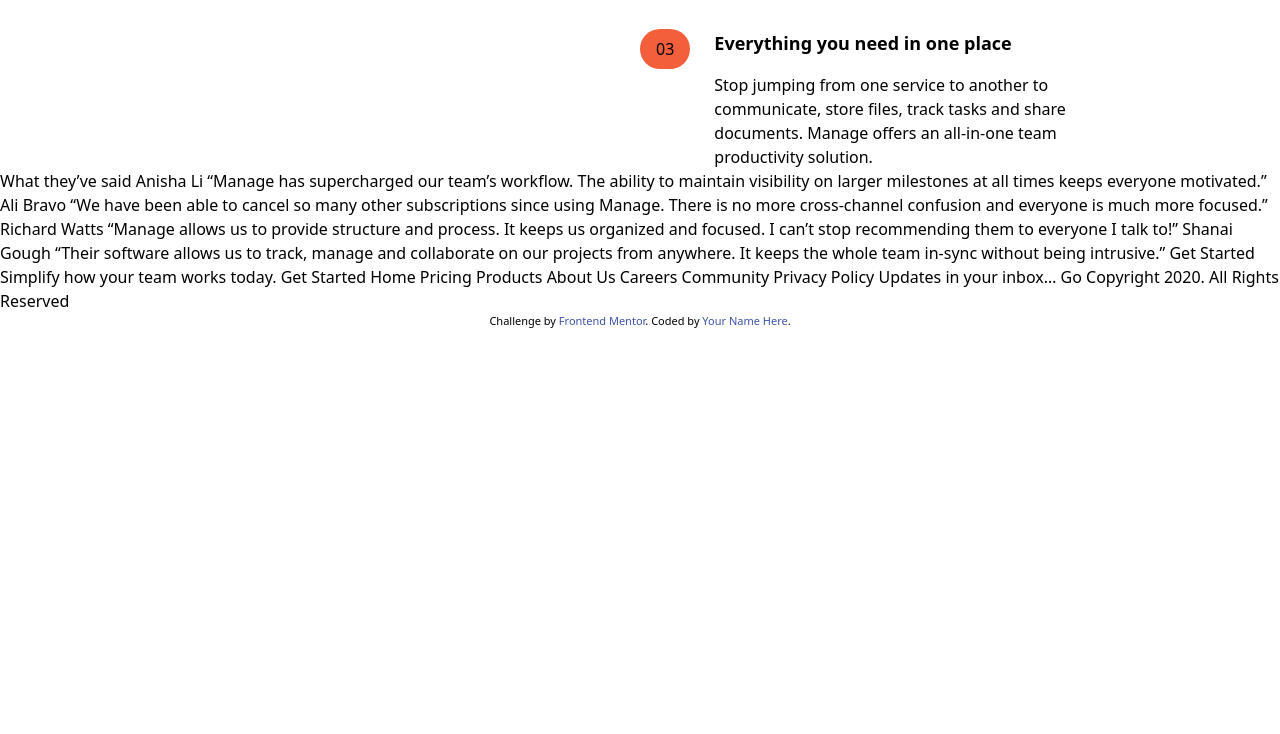
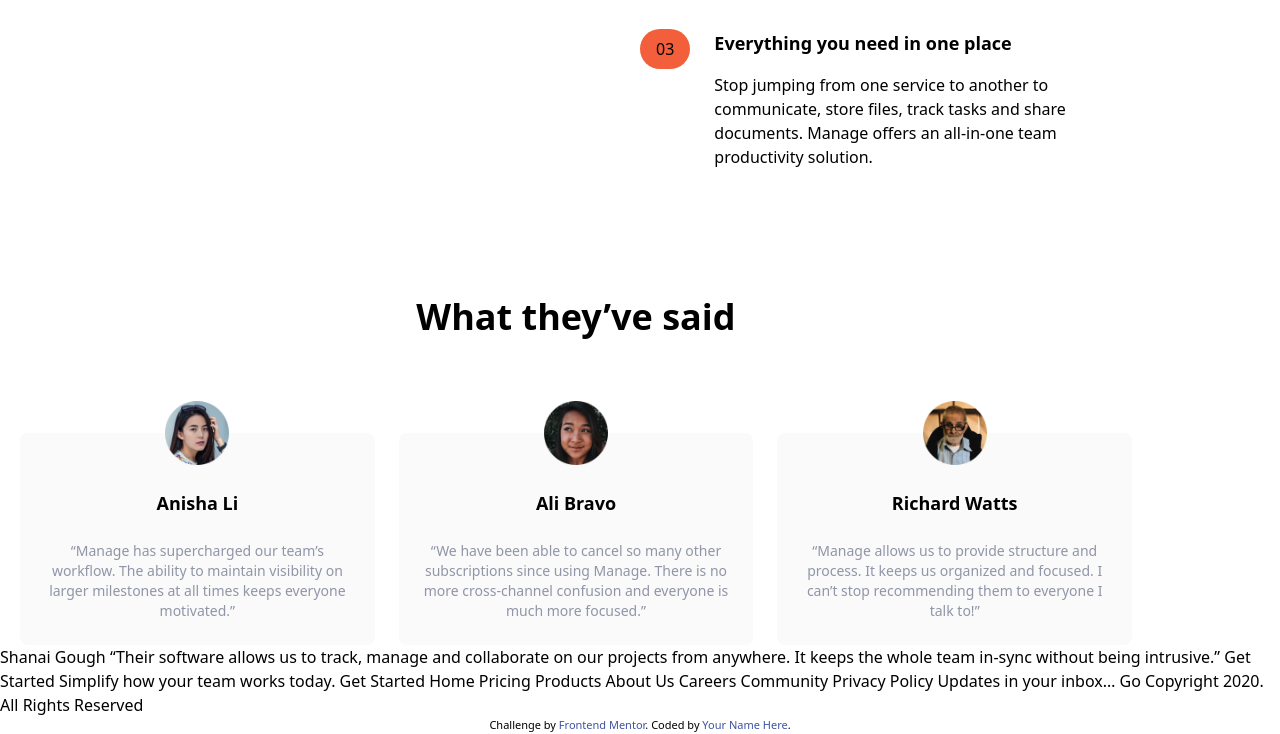
Before and after one commit to VectorGits/Manage-landing-page, a website: page index.html in a window 1280 px wide. Shown: the part 947-1681 px from the top of the page. Before the commit the page ends 1277 px from the top, so only its background shows below. Drawn offline with Linux system fonts and the light colour scheme.

Commit message:
Added testimonials section

```diff
--- a/index.html
+++ b/index.html
@@ -163,26 +163,64 @@
     </div>
   </section>
 
+  <!-- Testimonials -->
+  <section id="testimonials">
+    <!-- Container to heading and testimonial blocks -->
+    <div class="max-w-6xl px-5 mxx-auto mt-32 text-center">
+      <!-- Heading -->
+      <h2 class="text-4xl font-bold text-center">
+        What they’ve said
+      </h2>
+      <!-- Testimonials container -->
+      <div class="flex flex-col mt-24 md:flex-row md:space-x-6">
+        <!-- Testimonial 1 -->
+        <div class="flex flex-col items-center p-6 space-y-6 rounded-lg bg-veryLightGray md:w-1/3">
+          <img src="images/avatar-anisha.png" class="w-16 -mt-14" alt="">
+          <h5 class="text-lg font-bold">
+            Anisha Li
+          </h5>
+          <p class="text-sm text-darkGrayishBlue">
+            “Manage has supercharged our team’s workflow. The ability to maintain
+            visibility on larger milestones at all times keeps everyone motivated.”
+          </p>
+        </div>
+
+
+        <!-- Testimonial 2 -->
+        <div class="hidden flex-col items-center p-6 space-y-6 rounded-lg bg-veryLightGray md:flex md:w-1/3">
+          <img src="images/avatar-ali.png" class="w-16 -mt-14" alt="">
+          <h5 class="text-lg font-bold">
+            Ali Bravo
+          </h5>
+          <p class="text-sm text-darkGrayishBlue">
+              “We have been able to cancel so many other subscriptions since using
+              Manage. There is no more cross-channel confusion and everyone is much
+              more focused.”
+          </p>
+        </div>
+
+
+        <!-- Testimonial 3 -->
+        <div class="hidden flex-col items-center p-6 space-y-6 rounded-lg bg-veryLightGray md:flex md:w-1/3">
+          <img src="images/avatar-richard.png" class="w-16 -mt-14" alt="">
+          <h5 class="text-lg font-bold">
+            Richard Watts
+          </h5>
+          <p class="text-sm text-darkGrayishBlue">
+              “Manage allows us to provide structure and process. It keeps us organized
+              and focused. I can’t stop recommending them to everyone I talk to!”
+        </div>
+      </div>
+    </div>
+  </section>
 
 
 
 
 
 
-  What they’ve said
 
-  Anisha Li
-  “Manage has supercharged our team’s workflow. The ability to maintain
-  visibility on larger milestones at all times keeps everyone motivated.”
 
-  Ali Bravo
-  “We have been able to cancel so many other subscriptions since using
-  Manage. There is no more cross-channel confusion and everyone is much
-  more focused.”
-
-  Richard Watts
-  “Manage allows us to provide structure and process. It keeps us organized
-  and focused. I can’t stop recommending them to everyone I talk to!”
 
   Shanai Gough
   “Their software allows us to track, manage and collaborate on our projects
```
Also changed, not shown: css/main.css.
